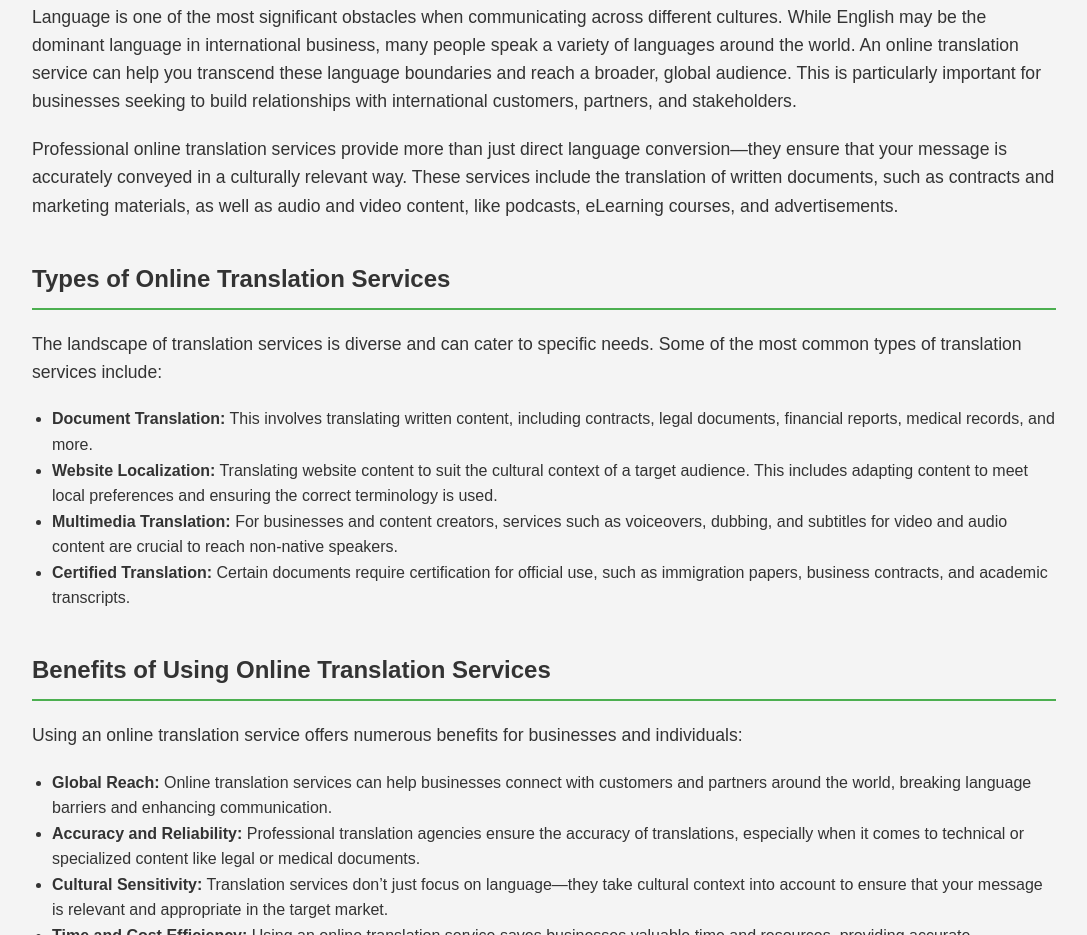
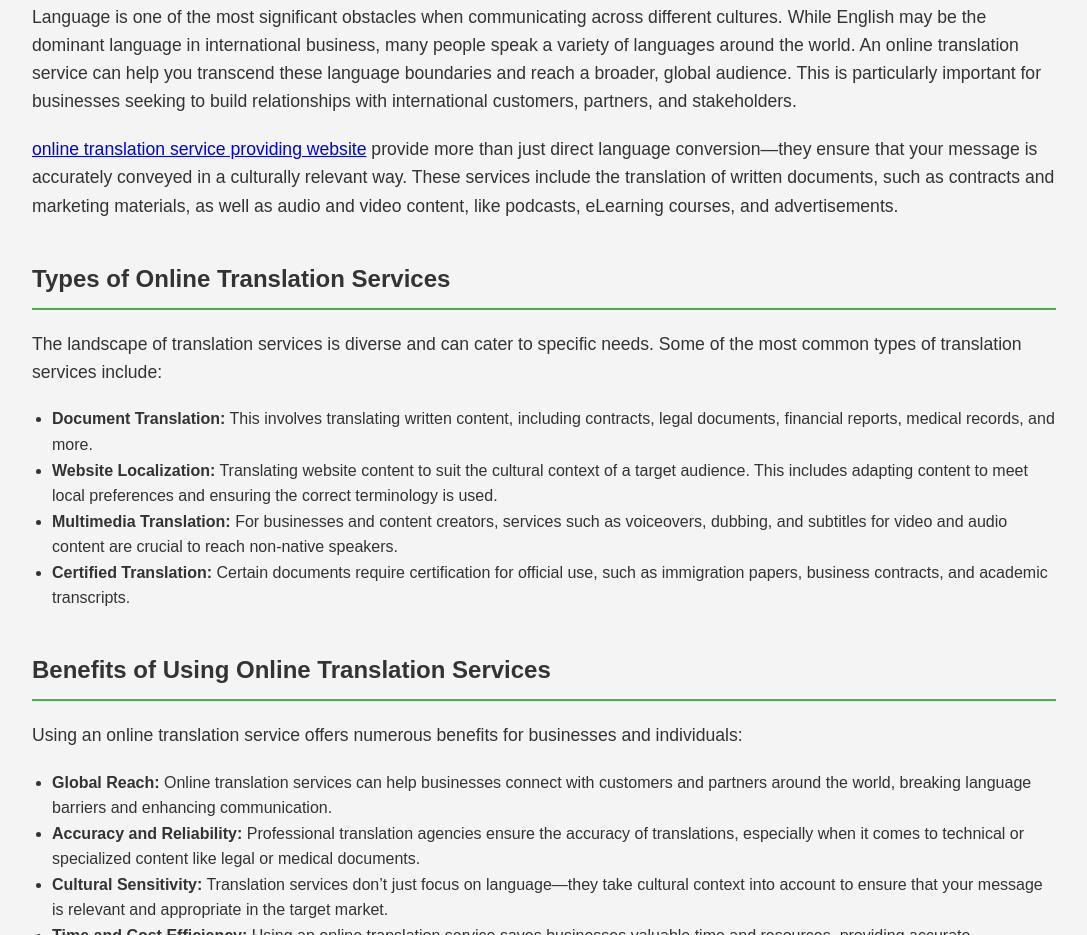
Before and after one commit to alexjordanpro/translation-services, a plain HTML site: page index.html in a window 1280 px wide. Shown: the part 866-1801 px from the top of the page, without its empty margins (96-1183 px from the left). Drawn offline with Linux system fonts and the light colour scheme.

Commit message:
Update index.html

```diff
--- a/index.html
+++ b/index.html
@@ -97,7 +97,7 @@
         <section>
             <h2>Why Online Translation Services Matter</h2>
             <p>Language is one of the most significant obstacles when communicating across different cultures. While English may be the dominant language in international business, many people speak a variety of languages around the world. An online translation service can help you transcend these language boundaries and reach a broader, global audience. This is particularly important for businesses seeking to build relationships with international customers, partners, and stakeholders.</p>
-            <p>Professional online translation services provide more than just direct language conversion—they ensure that your message is accurately conveyed in a culturally relevant way. These services include the translation of written documents, such as contracts and marketing materials, as well as audio and video content, like podcasts, eLearning courses, and advertisements.</p>
+            <p><a href="https://circletranslations.com/">online translation service providing website</a> provide more than just direct language conversion—they ensure that your message is accurately conveyed in a culturally relevant way. These services include the translation of written documents, such as contracts and marketing materials, as well as audio and video content, like podcasts, eLearning courses, and advertisements.</p>
         </section>
 
         <section>
```
